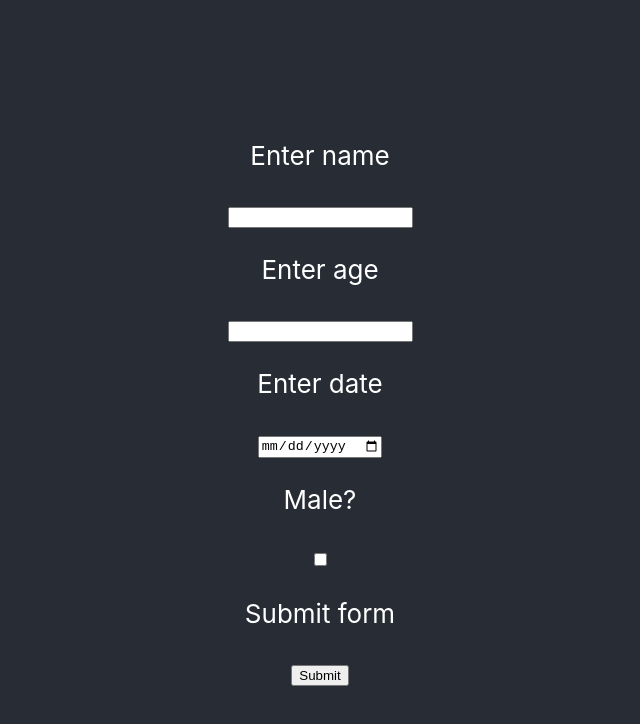
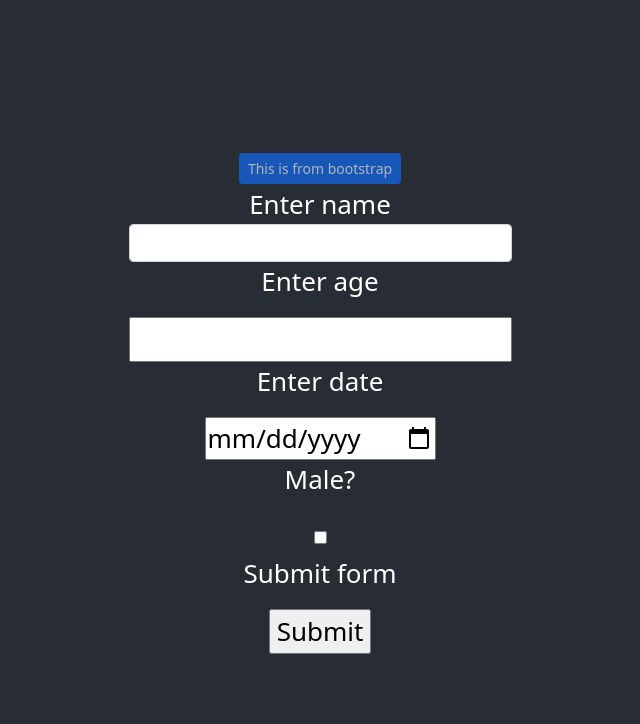
Before and after one commit to andreaangelova/react-app, a React (Create React App) app: page / in a window 1280 px wide. Shown: the top 724 px of the page, without its empty margins (320-960 px from the left). Built offline with nearby package versions, Linux system fonts and the light colour scheme.

Commit message:
added form Bootstrap

```diff
--- a/package.json
+++ b/package.json
@@ -7,8 +7,10 @@
     "@testing-library/jest-dom": "^5.11.4",
     "@testing-library/react": "^11.1.0",
     "@testing-library/user-event": "^12.1.10",
+    "bootstrap": "^5.0.2",
     "classnames": "^2.3.1",
     "react": "^17.0.2",
+    "react-bootstrap": "^2.0.0-beta.4",
     "react-dom": "^17.0.2",
     "react-scripts": "4.0.3",
     "web-vitals": "^1.0.1"
--- a/src/App.js
+++ b/src/App.js
@@ -1,11 +1,12 @@
 import "./App.css";
-import Form from "./classExamples/Forms/Form";
+import "bootstrap/dist/css/bootstrap.min.css";
+import FormBootstrap from "./classExamples/Forms/FormBootstrap";
 
 function App() {
   return (
     <div className="App">
       <header className="App-header">
-        <Form></Form>
+        <FormBootstrap />
       </header>
     </div>
   );
--- /dev/null
+++ b/src/classExamples/Forms/FormBootstrap.js
@@ -0,0 +1,41 @@
+import { Component } from "react";
+import { Button, Form } from "react-bootstrap";
+
+class FormBootstrap extends Component {
+  state = { name: "John" };
+
+  ageChanged = (e) => {
+    console.log(e.target.value);
+    if (e.target.value > 100) {
+      alert("Its not true");
+    }
+    console.log(this);
+  };
+  submitForm = (e) => {
+    e.preventDefault();
+    alert("You have submitted the form");
+  };
+  render() {
+    return (
+      <div>
+        <Button variant="primary" size="sm" disabled>
+          This is from bootstrap
+        </Button>
+        <Form onSubmit={this.submitForm}>
+          <label>Enter name</label>
+          <Form.Control type="text" className="form-control" />
+          <p>Enter age</p>
+          <input type="number" onChange={this.ageChanged}></input>
+          <p>Enter date</p>
+          <input type="date"></input>
+          <p>Male?</p>
+          <input type="checkbox"></input>
+          <p>Submit form</p>
+          <input type="submit"></input>
+        </Form>
+      </div>
+    );
+  }
+}
+
+export default FormBootstrap;
```
Also changed, not shown: 1 other file (tests, documents, lock files or other folders).
